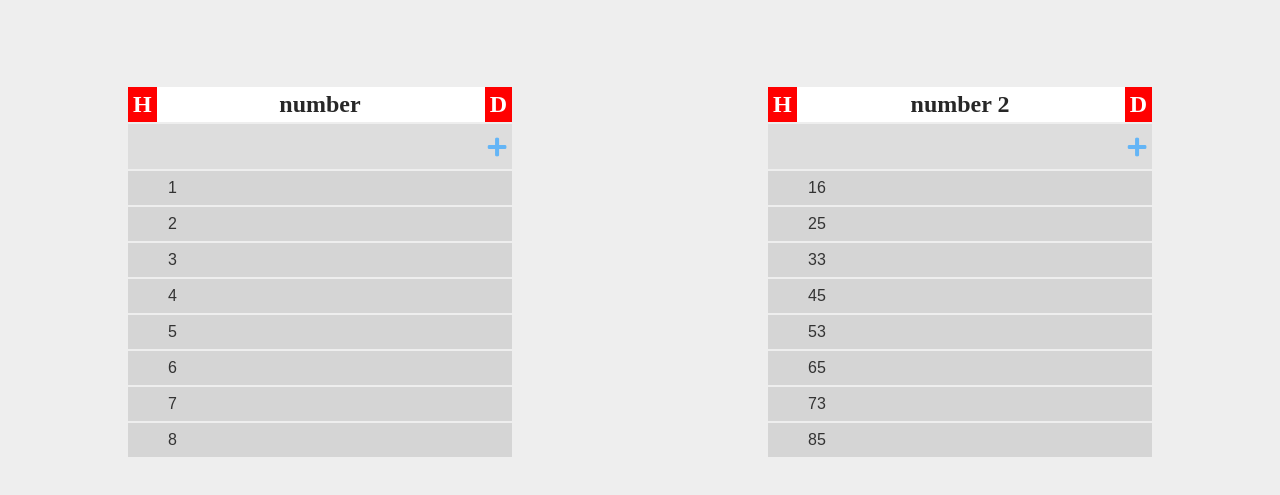
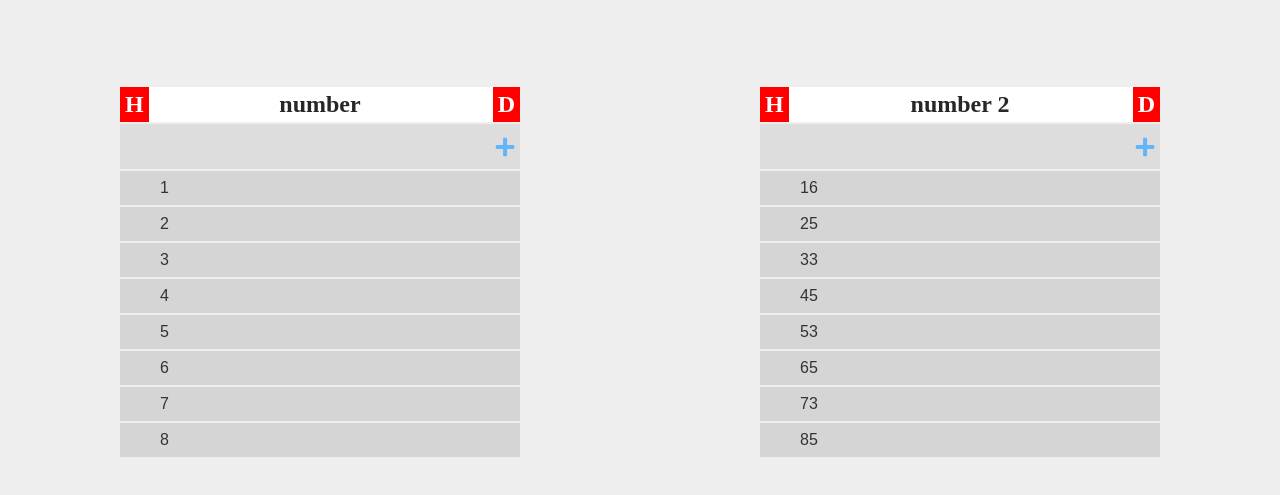
Before and after one commit to itsbhatt/todolist, a plain HTML site: page index.html in a window 1280 px wide. Shown: the part 265-760 px from the top of the page. Drawn offline with nearby package versions, Linux system fonts and the light colour scheme.

Commit message:
Update todoproject.css

```diff
--- a/css/todoproject.css
+++ b/css/todoproject.css
@@ -38,7 +38,7 @@ section {
 
 div {
 	width: 30%;
-	min-height: 400px;
+	min-width: 400px;
 	margin: 10px 0;
 	position: relative;
 }
```
